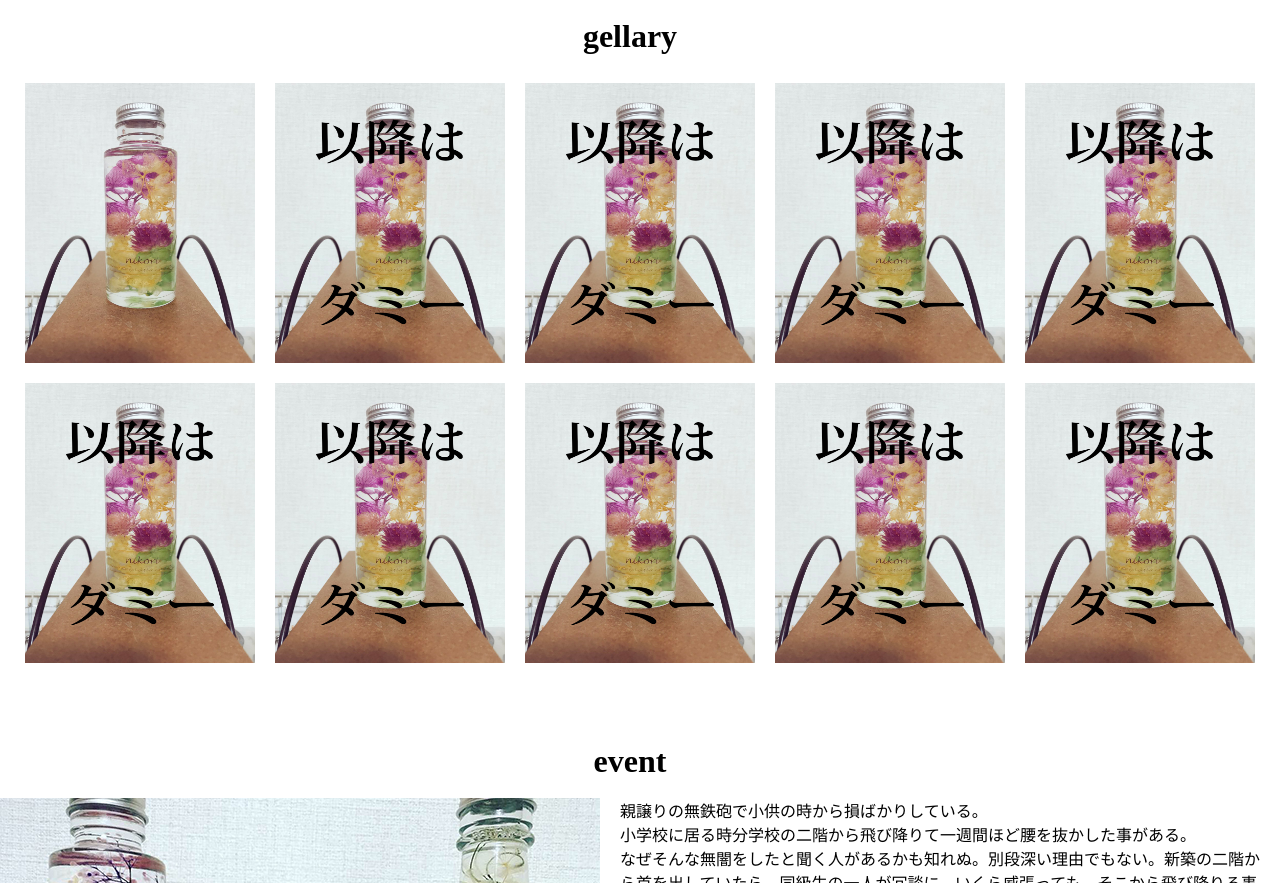
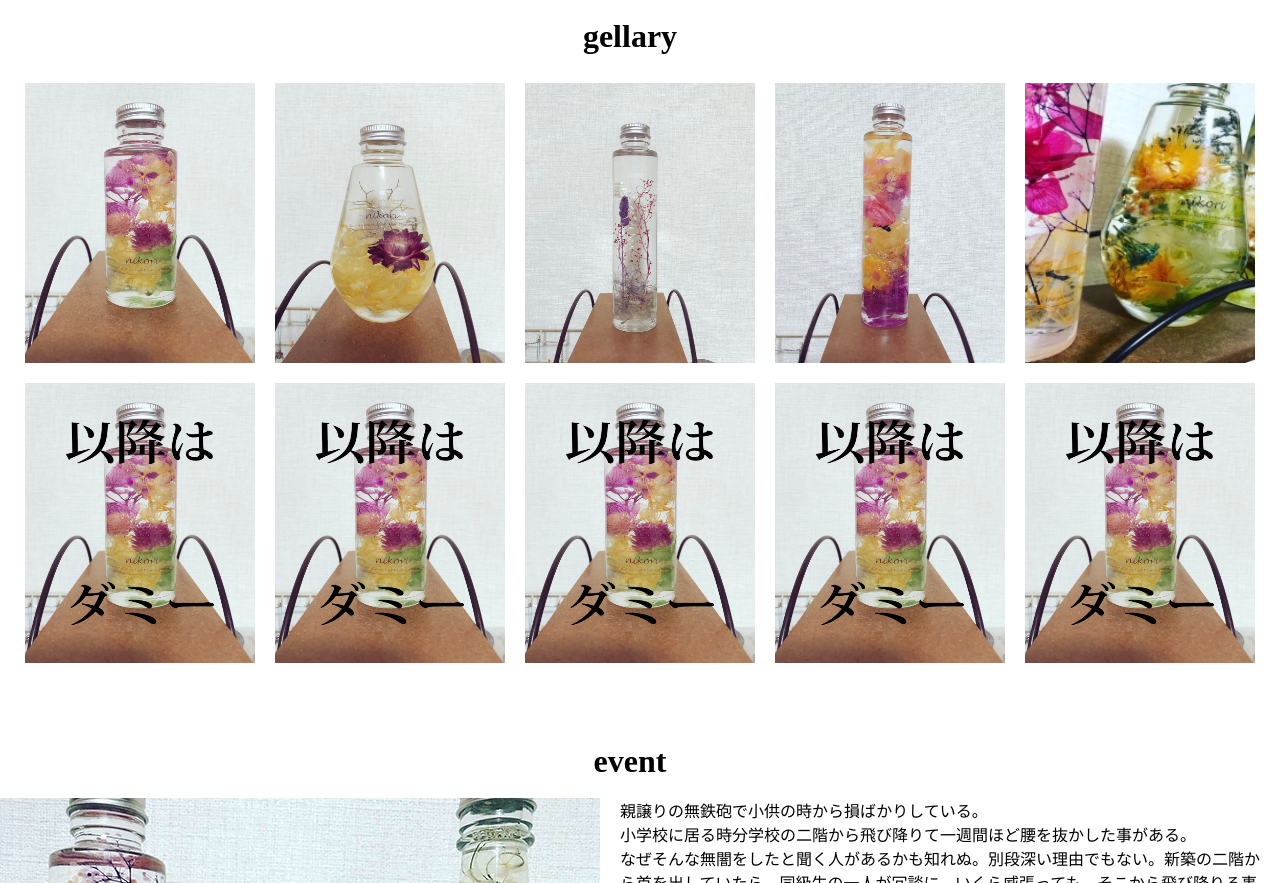
Before and after one commit to yurilaurant/relilium, a plain HTML site: page handmade/index.html in a window 1280 px wide. Shown: the part 977-1860 px from the top of the page. Drawn offline with nearby package versions, Linux system fonts and the light colour scheme.

Commit message:
Update index.html

```diff
--- a/handmade/index.html
+++ b/handmade/index.html
@@ -65,19 +65,19 @@
 
             </li>
             <li>
-              <div class="imga"><img src="img/rium-02D.jpg" width="230px" height="280px" alt="">
+              <div class="imga"><img src="img/rium-03.jpg" width="230px" height="280px" alt="">
               </div>
             </li>
             <li>
-              <div class="imga"><img src="img/rium-02D.jpg" width="230px" height="280px" alt="">
+              <div class="imga"><img src="img/rium-04.jpg" width="230px" height="280px" alt="">
               </div>
             </li>
             <li>
-              <div class="imga"><img src="img/rium-02D.jpg" width="230px" height="280px" alt="">
+              <div class="imga"><img src="img/rium-05.jpg" width="230px" height="280px" alt="">
               </div>
             </li>
             <li>
-              <div class="imga"><img src="img/rium-02D.jpg" width="230px" height="280px" alt="">
+              <div class="imga"><img src="img/rium-06.jpg" width="230px" height="280px" alt="">
               </div>
             </li>
           </ul>
```
